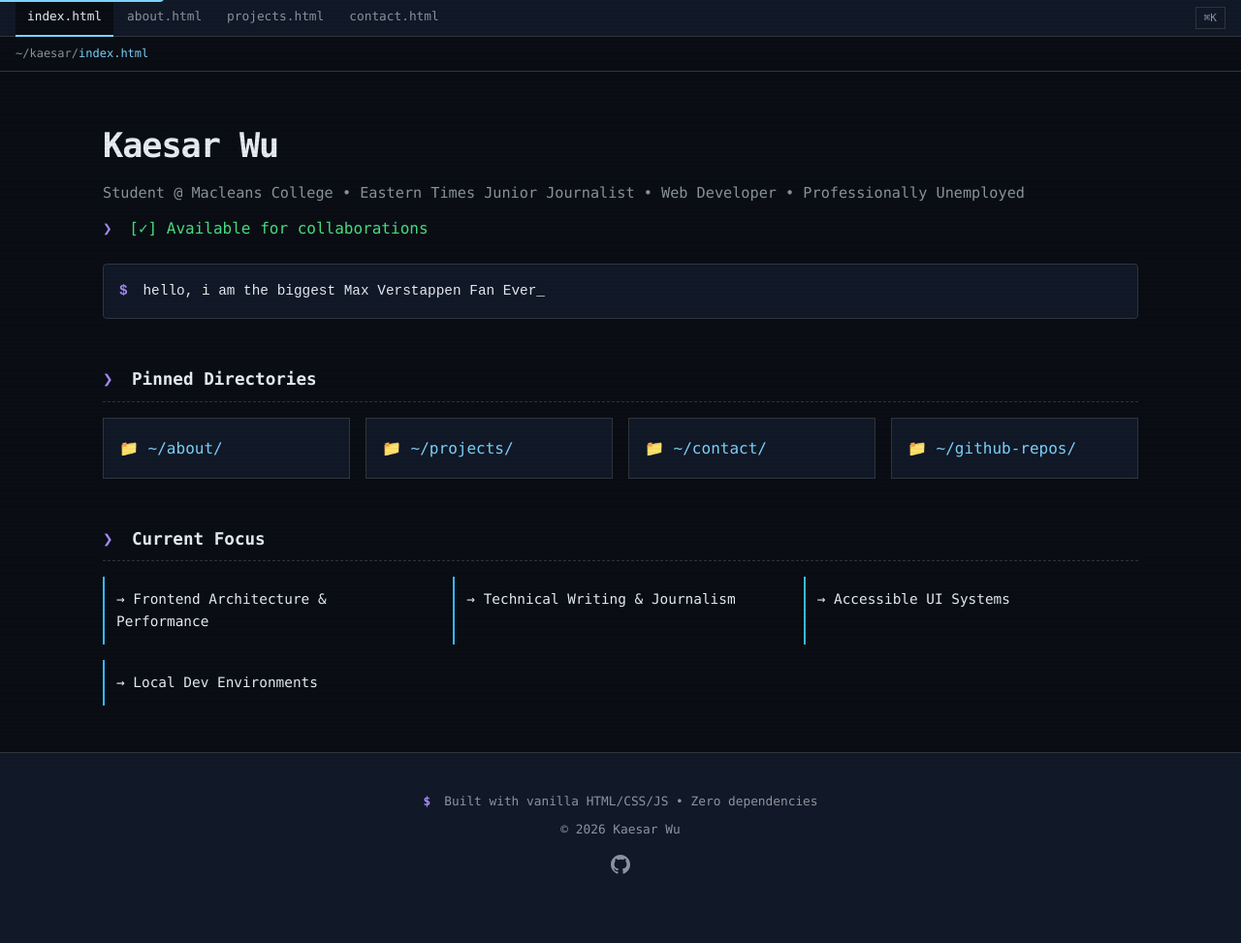
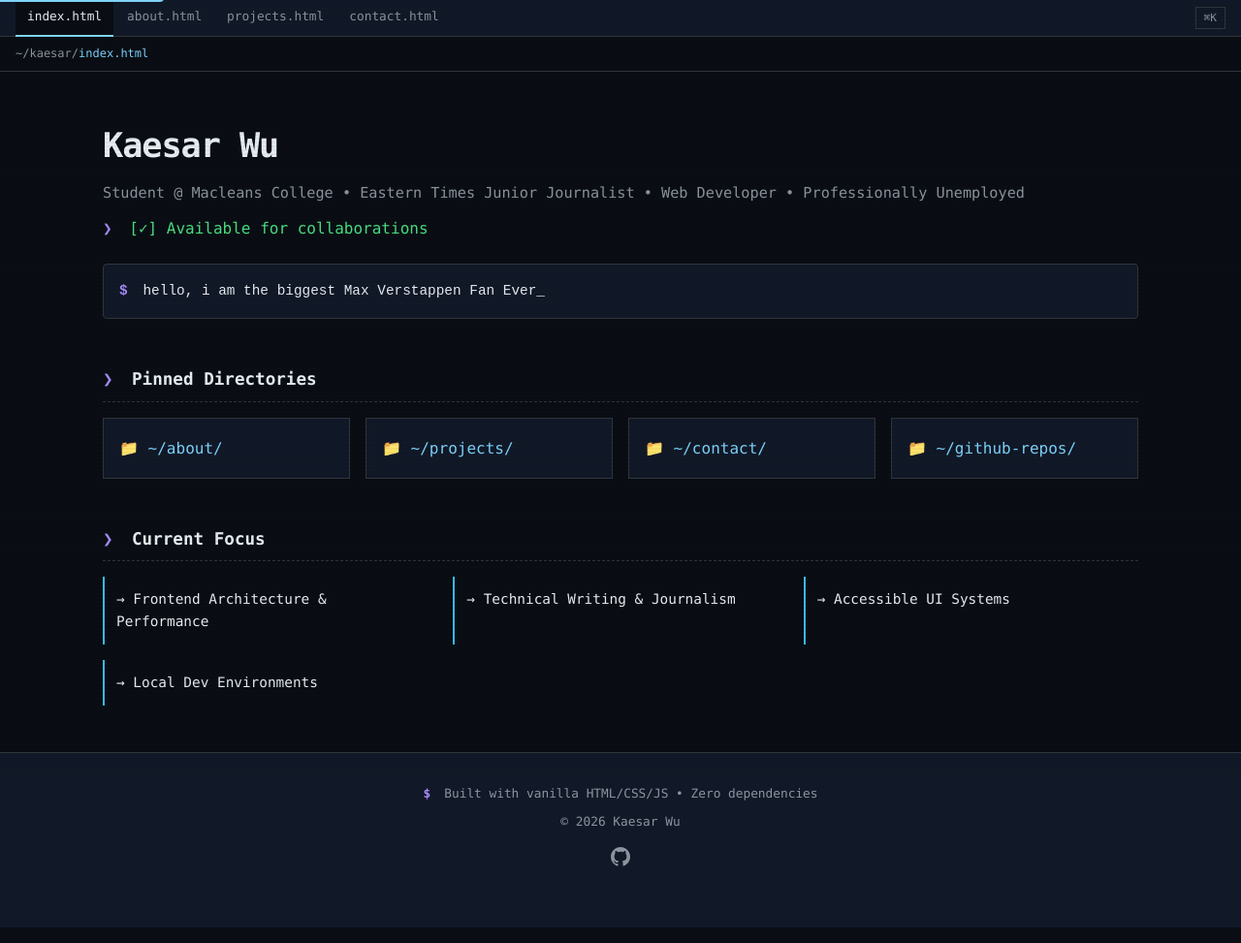
Before and after one commit to kaesarwudev-ux/Portfolio, a plain HTML site: page index.html in a window 1280 px wide. Shown: the whole page at 97% size. Drawn offline with Linux system fonts and the light colour scheme.

Commit message:
made footer slimmer

```diff
--- a/assets/css/layout.css
+++ b/assets/css/layout.css
@@ -101,7 +101,7 @@ main {
 .palette-item:hover, .palette-item[aria-selected="true"] { background: rgba(125, 211, 252, 0.1); }
 .palette-item .path { font-size: 0.75rem; color: var(--color-text-dim); margin-left: auto; }
 
-.site-footer { margin-top: auto; padding: var(--spacing-xl) var(--spacing-md); border-top: 1px solid var(--color-border); background: var(--color-surface); text-align: center; position: relative; }
+.site-footer { margin-top: auto; padding: var(--spacing-lg) var(--spacing-md); border-top: 1px solid var(--color-border); background: var(--color-surface); text-align: center; position: relative; }
 .footer-meta { font-size: 0.8rem; color: var(--color-text-dim); }
 .footer-meta p { margin: 0.5rem 0; }
 .github-link { display: inline-block; margin: 0.5rem; color: var(--color-text-dim); transition: color var(--transition-fast); }
```
